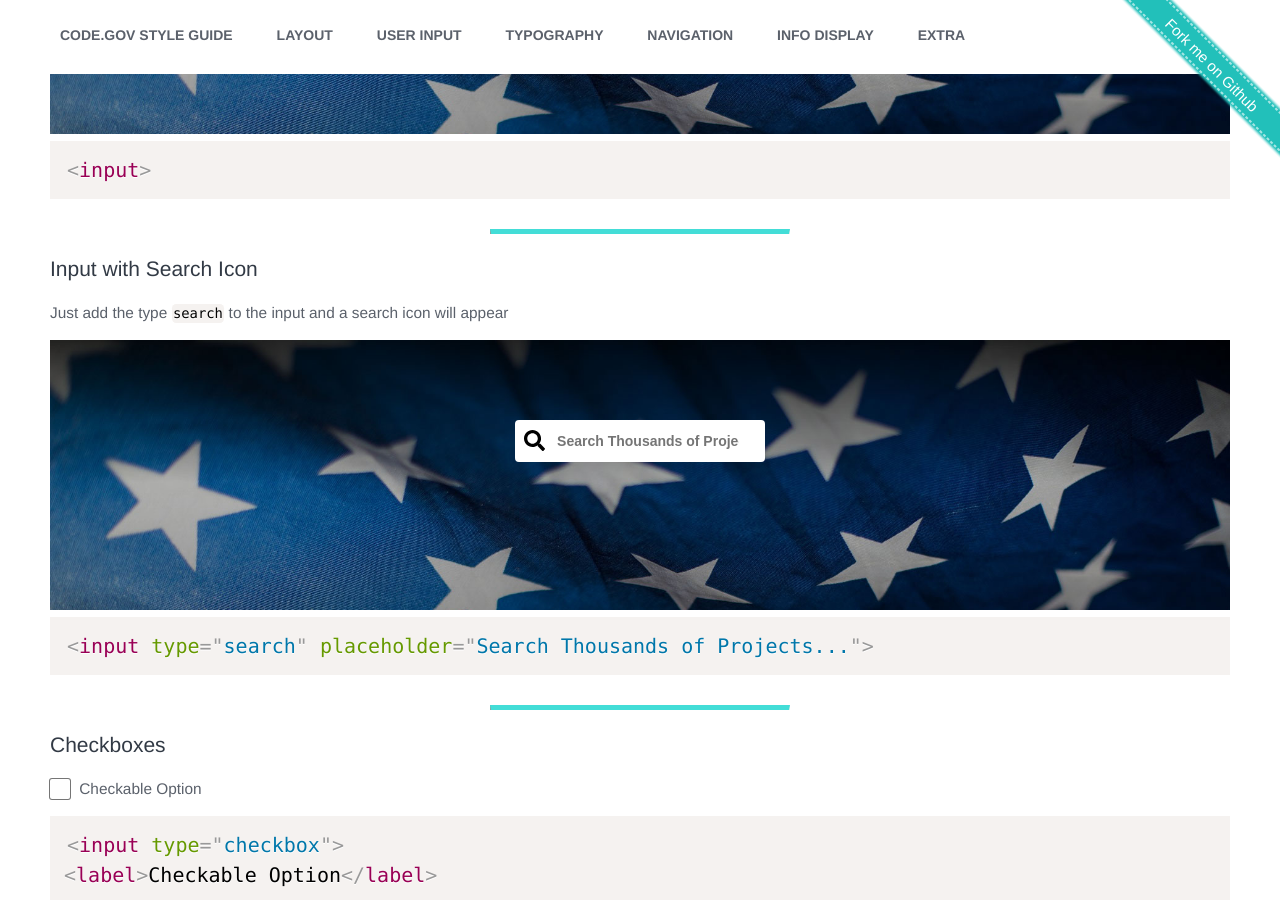
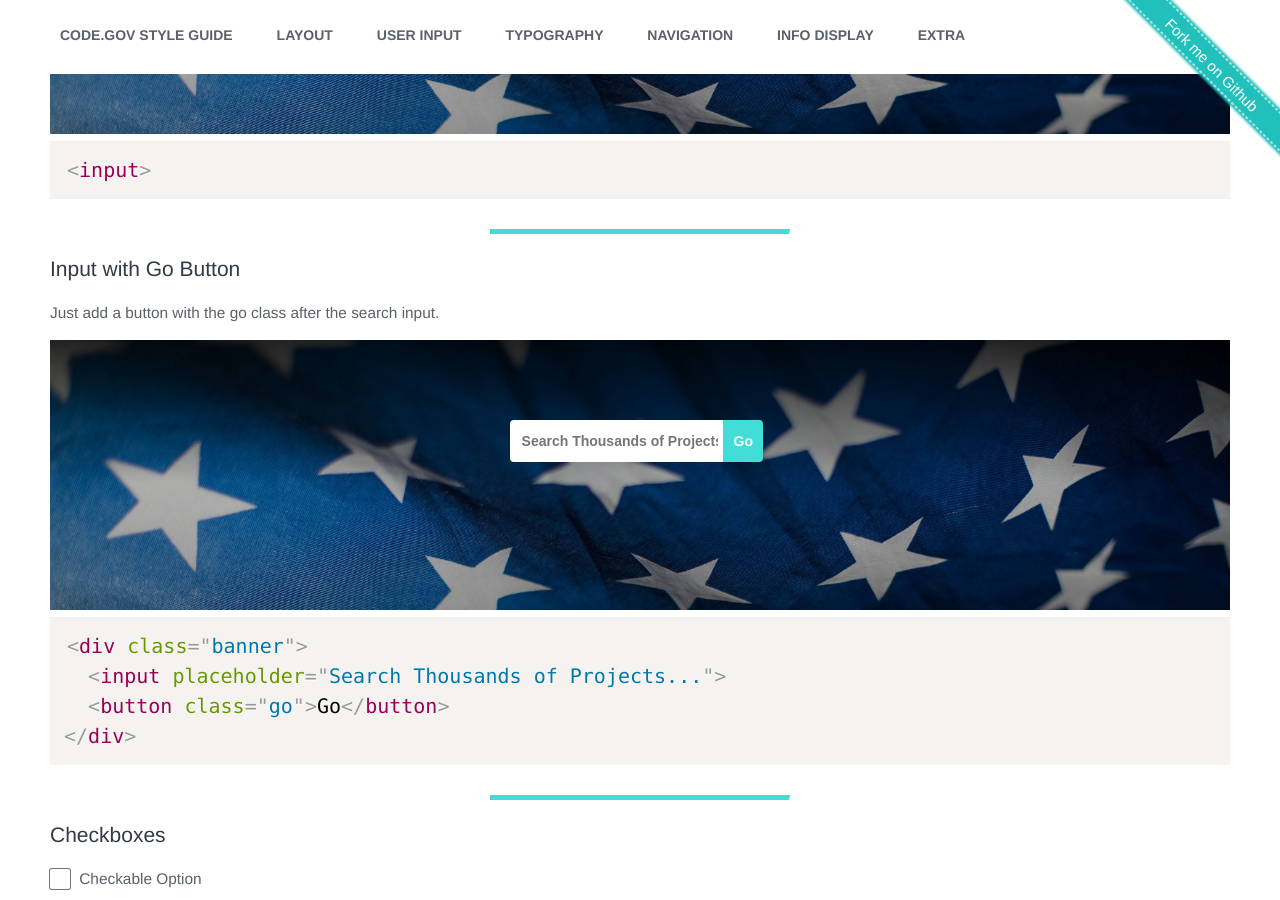
Before and after one commit to GSA/code-gov-style, a Jekyll site: the page built from components/inputs.md, in a window 1280 px wide and 900 px high, scrolled down 356 px. Built offline with Jekyll 4.4.1, drawn with Linux system fonts in a browser that asks for light colours.

Commit message:
updated search input

````diff
--- a/_sass/_banners.scss
+++ b/_sass/_banners.scss
@@ -104,7 +104,7 @@
       font-family: "Helvetica Neue", Helvetica, Arial, sans-serif;
       font-size: 1em;
       margin: 0rem auto 3rem;
-      max-width: 40rem;
+      max-width: 70rem;
 
       @media screen and (min-width: $small-screen) {
         font-size: 1.2em;
--- a/_sass/_inputs.scss
+++ b/_sass/_inputs.scss
@@ -1,9 +1,10 @@
 input {
+  background-color: $color-white;
   border: 2px solid $color-white;
   border-radius: 4px;
   box-sizing: border-box;
   color: #212121;
-  display: block;
+  display: inline-block;
   font-size: 1rem;
   font-weight: bold;
   height: auto;
@@ -15,21 +16,32 @@ input {
     font-size: 1.4rem;
   }
 
-  &[type=search] {
-    background-color: $color-white;
-    background-image: url('/code-gov-style/assets/img/icons/search.svg');
-    background-repeat: no-repeat;
-    background-position: .5em center;
-    background-size: 1.5em 1.5em;
-    padding-left: 4rem;
+  /* we're adding a border so it aligns with the input */
+  + button.go {
+    background-color: $brand-teal !important;
+    border: 2px solid $brand-teal;
+    border-top-left-radius: 0;
+    border-top-right-radius: 4px;
+    border-bottom-left-radius: 0;
+    border-bottom-right-radius: 4px;
+    font-size: 1rem;
+    font-weight: bold;
+    line-height: 1.3;
+    margin-bottom: 0;
+    margin-top: 0;
+    margin-left: -10px !important;
+    padding: 1rem 0.7rem;
+    width: 40px;
 
-    &.no-search-icon-on-mobile {
-      background-image: none;
-      background-color: $color-white;
-      padding-left: 0.7rem;
+    &:hover {
+      background-color: $brand-teal-dark !important;
+      border-color: $brand-teal-dark !important;
+    }
+
+    @media screen and (min-width: $small-screen) {
+      font-size: 1.4rem;
     }
   }
-
 }
 
 
--- a/components/inputs.md
+++ b/components/inputs.md
@@ -15,13 +15,17 @@ title: "Inputs"
 
 ---
 
-# Input with Search Icon
-Just add the type `search` to the input and a search icon will appear
+# Input with Go Button
+Just add a button with the go class after the search input.
 <div class="banner">
-  <input type="search" placeholder="Search Thousands of Projects...">
+  <input placeholder="Search Thousands of Projects...">
+  <button class="go">Go</button>
 </div>
 ```
-<input type="search" placeholder="Search Thousands of Projects...">
+<div class="banner">
+  <input placeholder="Search Thousands of Projects...">
+  <button class="go">Go</button>
+</div>
 ```
 
 ---
--- a/package.json
+++ b/package.json
@@ -1,6 +1,6 @@
 {
   "name": "@code.gov/code-gov-style",
-  "version": "1.3.1",
+  "version": "1.4.0",
   "description": "Style for code.gov including buttons, banners, and cards. Inspired by and somewhat based on USWDS.",
   "main": "index.js",
   "scripts": {
````
Also changed, not shown: 1 other file.
